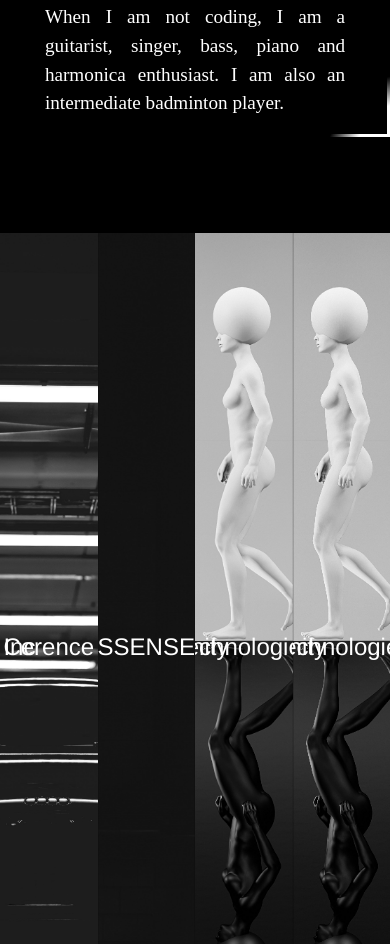
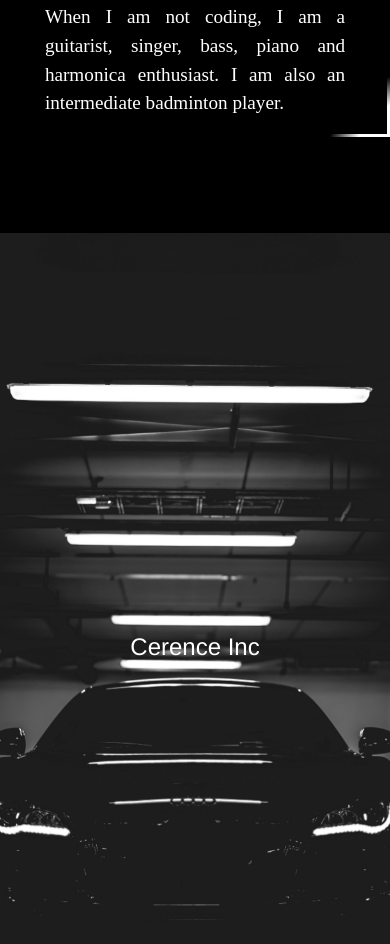
Before and after one commit to VincentCloud/vincent-chenzhun-huang, a plain HTML site: page index.html in a window 390 px wide. Shown: the part 2102-3046 px from the top of the page. Drawn offline with nearby package versions, Linux system fonts and the light colour scheme; a web font is replaced by a local one.

Commit message:
Remove expand and add responsive design

```diff
--- a/css/style.css
+++ b/css/style.css
@@ -83,14 +83,14 @@
   display: flex;
   background-color: #000000;
 }
-#timeline:hover .tl-item {
+/* #timeline:hover .tl-item {
   width: 23.3333%;
-}
+} */
 
 .tl-item {
   transform: translate3d(0, 0, 0);
   position: relative;
-  width: 25%;
+  /* width: 25%; */
   height: 100vh;
   min-height: 600px;
   color: #fff;
@@ -118,9 +118,9 @@
   transform: translate3d(0, 0, 0) translateY(50%);
   transition: opacity 0.5s ease, transform 0.5s ease;
 }
-.tl-item:hover {
+/* .tl-item:hover {
   width: 30% !important;
-}
+} */
 .tl-item:hover:after {
   opacity: 0;
 }
--- a/index.html
+++ b/index.html
@@ -80,8 +80,9 @@
     </div>
 
     <section id="timeline">
+      <div class="row">
 
-      <div class="tl-item">
+      <div class="tl-item col-lg-3">
 
         <div class="tl-bg" style="background-image: url(img/cerence.jpg)"></div>
 
@@ -102,7 +103,7 @@
 
       </div>
 
-      <div class="tl-item">
+      <div class="tl-item col-lg-3">
 
         <div class="tl-bg" style="background-image: url(img/ssense.jpg)"></div>
 
@@ -116,7 +117,6 @@
 
             <p>Major highlights of this internship:</p>
             <p>- Streamlined 10% of the merchandise upload, cutting the studio's work on inter-season products by 3 hours daily</p>
-            <p>- Designed the first draft of microservice architecture, laying the foundation for the team's work</p>
             <p>- Converted a student project into an industry-level full-stack internal talent booking system in TypeScript and React with integrated continuous monitoring.</p>
             <p>Implemented authentication, ACL (Access Control List) to the talent booking tool.</p>
           </p>
@@ -124,7 +124,7 @@
 
       </div>
 
-      <div class="tl-item">
+      <div class="tl-item col-lg-3">
 
         <div class="tl-bg" style="background-image: url(img/unity.jpg)"></div>
 
@@ -146,7 +146,7 @@
 
       </div>
 
-      <div class="tl-item">
+      <div class="tl-item col-lg-3">
 
         <div class="tl-bg" style="background-image: url(img/unity.jpg)"></div>
 
@@ -161,6 +161,7 @@
         </div>
 
       </div>
+    </div>
     </section>
 
 
```
